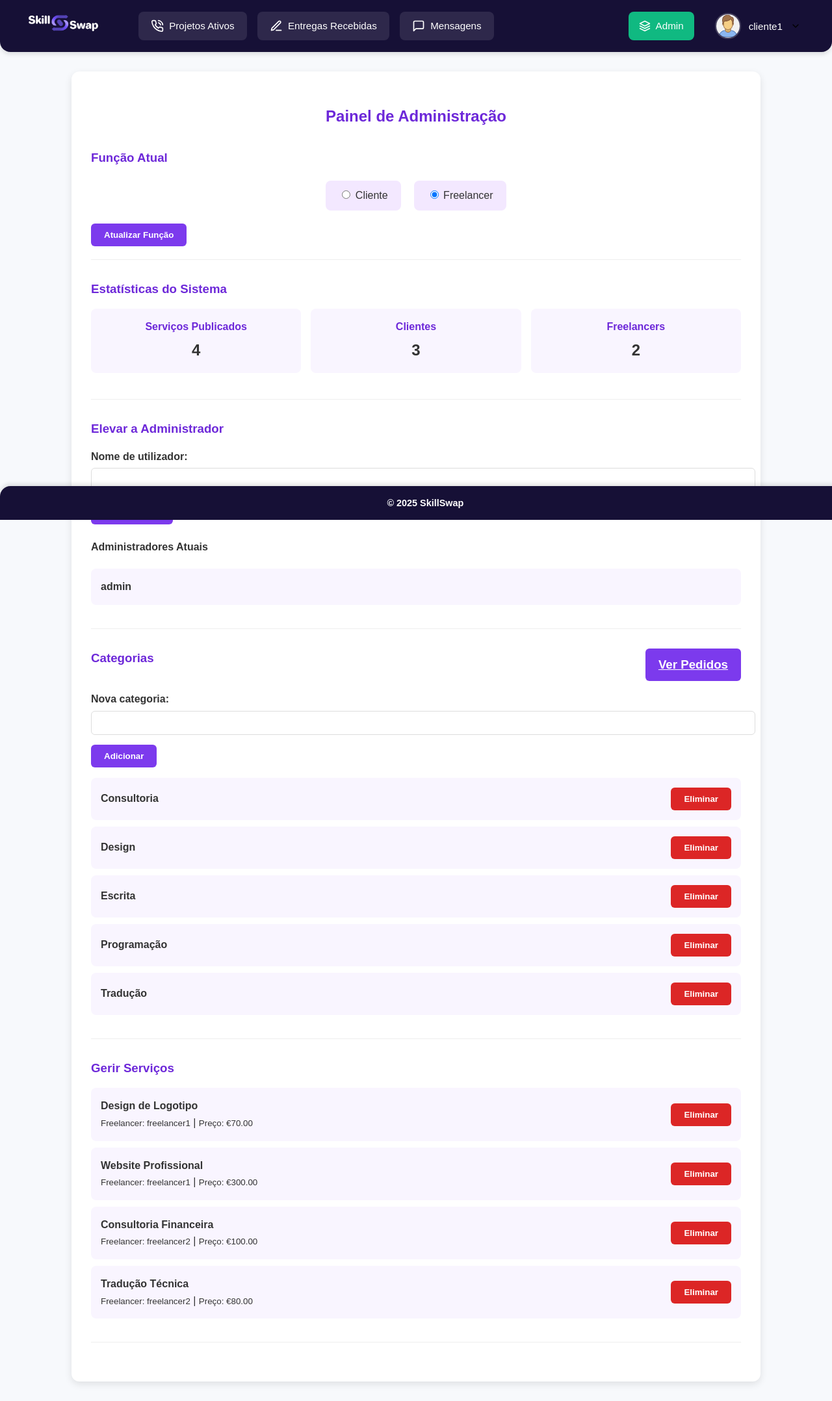
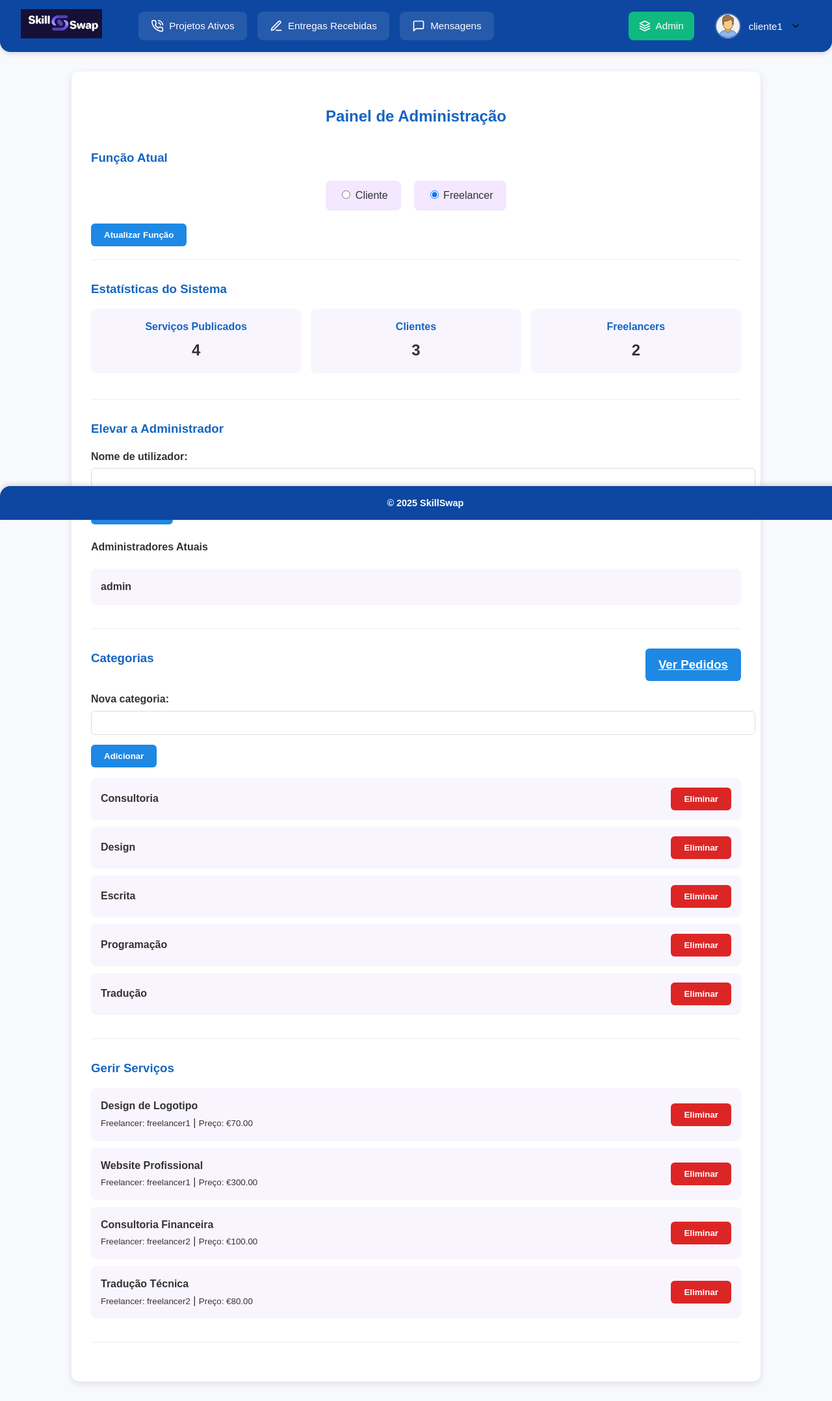
Before and after one commit to Litone11/FEUP-LTW, a PHP site: page /pages/home/admin_dashboard.php in a window 1280 px wide. Shown: the whole page at 65% size. Run offline with PHP 8.4, Linux system fonts and the light colour scheme; the visitor is signed in with stand-in values (Sample User, id 1); data comes from the database, SQL or seed files in the repository.

Commit message:
Update theme colors from purple to blue

```diff
--- a/assets/css/chat.css
+++ b/assets/css/chat.css
@@ -12,7 +12,7 @@
   }
 
   .chat-header {
-    background-color: #3f51b5;
+    background-color: #1E88E5;
     color: white;
     padding: 14px 20px;
     font-size: 1.2em;
@@ -77,7 +77,7 @@
   .chat-form button {
     margin-left: 10px;
     padding: 8px 16px;
-    background-color: #3f51b5;
+    background-color: #1E88E5;
     color: white;
     border: none;
     border-radius: 6px;
--- a/assets/css/style.css
+++ b/assets/css/style.css
@@ -33,7 +33,7 @@ footer {
     text-align: center;
     position: sticky;
     padding: 1em;
-    background: #161036;
+    background: #0D47A1;
     color: white;
     position: fixed;
     bottom: 0;
--- a/includes/header_freelancer.php
+++ b/includes/header_freelancer.php
@@ -91,12 +91,12 @@ if (empty($_SESSION['csrf_token'])) {
 
 <style>
 :root {
-  --primary: #7C3AED;
-  --primary-light: #8B5CF6;
-  --primary-dark: #6D28D9;
+  --primary: #1E88E5;
+  --primary-light: #64B5F6;
+  --primary-dark: #1565C0;
   --secondary: #10B981;
   --dark: #1F2937;
-  --dark-bg: #161036;
+  --dark-bg: #0D47A1;
   --gray-dark: #374151;
   --gray: #6B7280;
   --gray-light: #E5E7EB;
--- a/pages/auth/register.php
+++ b/pages/auth/register.php
@@ -77,9 +77,9 @@ if ($_SERVER['REQUEST_METHOD'] === 'POST') {
     <link rel="stylesheet" href="../../assets/css/style.css">
     <style>
       :root {
-        --primary-color: #6a11cb;
-        --primary-gradient: linear-gradient(135deg, #6a11cb 0%, rgb(36, 0, 99) 100%);
-        --primary-gradient-hover: linear-gradient(135deg, rgb(57, 19, 101) 0%, rgb(111, 0, 255) 100%);
+        --primary-color: #1E88E5;
+        --primary-gradient: linear-gradient(135deg, #1E88E5 0%, rgb(0, 50, 155) 100%);
+        --primary-gradient-hover: linear-gradient(135deg, rgb(0, 70, 180) 0%, rgb(0, 110, 255) 100%);
       }
 
       body {
--- a/pages/category/request_category.php
+++ b/pages/category/request_category.php
@@ -44,7 +44,7 @@ if ($_SERVER['REQUEST_METHOD'] === 'POST' && isset($_POST['category_name'])) {
     <title>Pedir Nova Categoria | Freelance Platform</title>
     <style>
         :root {
-            --primary-color: #6a11cb;
+            --primary-color: #1E88E5;
             --secondary-color: #2575fc;
             --text-color: #333;
             --light-gray: #f5f5f5;
--- a/pages/home/admin_dashboard.php
+++ b/pages/home/admin_dashboard.php
@@ -31,7 +31,7 @@ include('../../includes/header.php');
 
 .admin-panel h2 {
     text-align: center;
-    color: #6d28d9;
+    color: #1565C0;
     margin-bottom: 30px;
 }
 
@@ -42,7 +42,7 @@ include('../../includes/header.php');
 }
 
 .section h3 {
-    color: #6d28d9;
+    color: #1565C0;
     margin-bottom: 15px;
 }
 
@@ -62,7 +62,7 @@ include('../../includes/header.php');
 
 .stat-card h4 {
     margin: 0 0 5px;
-    color: #6d28d9;
+    color: #1565C0;
     font-size: 16px;
 }
 
@@ -91,7 +91,7 @@ include('../../includes/header.php');
 }
 
 .btn {
-    background: #7c3aed;
+    background: #1E88E5;
     color: white;
     padding: 10px 20px;
     border: none;
@@ -101,7 +101,7 @@ include('../../includes/header.php');
 }
 
 .btn:hover {
-    background: #6d28d9;
+    background: #1565C0;
 }
 
 .btn-danger {
--- a/pages/home/client_homepage.php
+++ b/pages/home/client_homepage.php
@@ -12,9 +12,9 @@ if (!isset($_SESSION['user_id'])) {
 
 <style>
 :root {
-  --primary: #7C3AED;
-  --primary-light: #8B5CF6;
-  --primary-dark: #6D28D9;
+  --primary: #1E88E5;
+  --primary-light: #64B5F6;
+  --primary-dark: #1565C0;
   --secondary: #10B981;
   --dark: #1F2937;
   --gray-dark: #374151;
--- a/pages/order/client_orders.php
+++ b/pages/order/client_orders.php
@@ -26,8 +26,8 @@ $user_id = $_SESSION['user_id'];
     <link href="https://fonts.googleapis.com/css2?family=Inter:wght@400;500;600;700&display=swap" rel="stylesheet">
     <style>
         :root {
-            --primary-600: #7c3aed;
-            --primary-700: #6d28d9;
+            --primary-600: #1E88E5;
+            --primary-700: #1565C0;
             --primary-50: #f5f3ff;
             --gray-50: #f9fafb;
             --gray-100: #f3f4f6;
--- a/pages/order/submit_delivery.php
+++ b/pages/order/submit_delivery.php
@@ -84,8 +84,8 @@ if ($_SERVER['REQUEST_METHOD'] === 'POST') {
     <link href="https://fonts.googleapis.com/css2?family=Inter:wght@400;500;600&display=swap" rel="stylesheet">
     <style>
         :root {
-            --primary-600: #7c3aed;
-            --primary-700: #6d28d9;
+            --primary-600: #1E88E5;
+            --primary-700: #1565C0;
             --primary-50: #f5f3ff;
             --gray-50: #f9fafb;
             --gray-100: #f3f4f6;
--- a/pages/order/view_delivery.php
+++ b/pages/order/view_delivery.php
@@ -28,7 +28,7 @@ $delivery = $stmt->fetch(PDO::FETCH_ASSOC);
     <title>Visualizar Entrega | Freelance Platform</title>
     <style>
         :root {
-            --primary-color: #6a11cb;
+            --primary-color: #1E88E5;
             --secondary-color: #2575fc;
             --text-color: #333;
             --light-gray: #f8f9fa;
--- a/pages/review/manage_reviews.php
+++ b/pages/review/manage_reviews.php
@@ -45,7 +45,7 @@ $reviews->execute([$serviceId]);
     <title>Gestão de Comentários | Admin Panel</title>
     <style>
         :root {
-            --primary-color: #6a11cb;
+            --primary-color: #1E88E5;
             --secondary-color: #2575fc;
             --error-color: #d32f2f;
             --text-color: #333;
--- a/pages/review/review_freelancer.php
+++ b/pages/review/review_freelancer.php
@@ -46,7 +46,7 @@ if ($stmt->fetch()) {
     <title>Avaliar Freelancer | Freelance Platform</title>
     <style>
         :root {
-            --primary-color: #6a11cb;
+            --primary-color: #1E88E5;
             --secondary-color: #2575fc;
             --text-color: #333;
             --light-gray: #f8f9fa;
--- a/pages/service/service_detail.php
+++ b/pages/service/service_detail.php
@@ -35,9 +35,9 @@ $images = file_exists($imageDir) ? glob($imageDir . '*') : [];
 
 :root {
 
-  --primary: #7C3AED;
-  --primary-light: #8B5CF6;
-  --primary-dark: #6D28D9;
+  --primary: #1E88E5;
+  --primary-light: #64B5F6;
+  --primary-dark: #1565C0;
   --secondary: #10B981;
   --dark: #1F2937;
   --gray-dark: #374151;
```
Also changed, not shown: includes/header_client.php (+4 -4 lines), pages/auth/login.php (+5 -5 lines), pages/home/welcome.php (+5 -5 lines), pages/service/add_service.php (+4 -4 lines).
